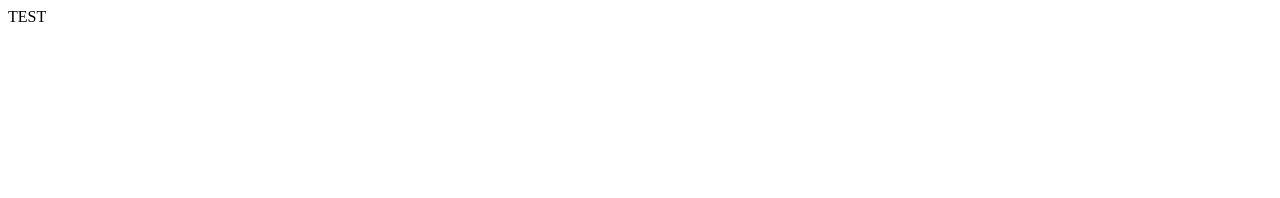
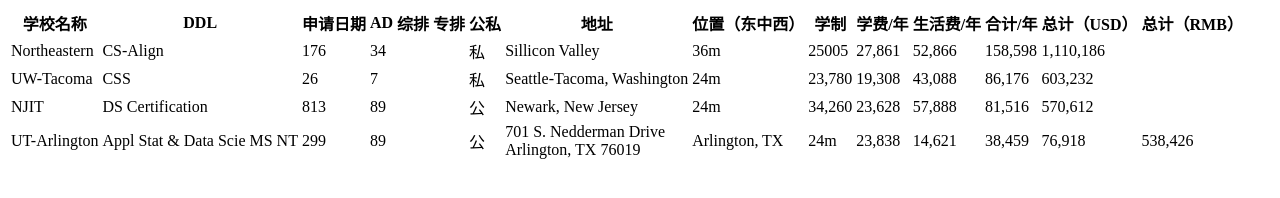
Before and after one commit to will-xia/about, a plain HTML site: page index.html in a window 1280 px wide. Drawn offline with Linux system fonts and the light colour scheme.

Commit message:
Update index.html

```diff
--- a/index.html
+++ b/index.html
@@ -1 +1,84 @@
-TEST
+<table>
+  <tr>
+    <th>学校名称</th>
+    <th>DDL</th>
+    <th>申请日期</th>
+    <th>AD</th>
+    <th>综排</th>
+    <th>专排</th>
+    <th>公私</th>
+    <th>地址</th>
+    <th>位置（东中西）</th>
+    <th>学制</th>
+    <th>学费/年</th>
+    <th>生活费/年</th>
+    <th>合计/年</th>
+    <th>总计（USD）</th>
+    <th>总计（RMB）</th>
+  </tr>
+  <tr>
+    <td>Northeastern</td>
+    <td>CS-Align</td>
+    <td>176</td>
+    <td>34</td>
+    <td></td>
+    <td></td>
+    <td>私</td>
+    <td>Sillicon Valley</td>
+    <td>36m</td>
+    <td>25005</td>
+    <td>27,861</td>
+    <td>52,866</td>
+    <td>158,598</td>
+    <td>1,110,186</td>
+  </tr>
+  <tr>
+    <td>UW-Tacoma</td>
+    <td>CSS</td>
+    <td>26</td>
+    <td>7</td>
+    <td></td>
+    <td></td>
+    <td>私</td>
+    <td>Seattle-Tacoma, Washington</td>
+    <td>24m</td>
+    <td>23,780</td>
+    <td>19,308</td>
+    <td>43,088</td>
+    <td>86,176</td>
+    <td>603,232</td>
+  </tr>
+  <tr>
+    <td>NJIT</td>
+    <td>DS Certification</td>
+    <td>813</td>
+    <td>89</td>
+    <td></td>
+    <td></td>
+    <td>公</td>
+    <td>Newark, New Jersey</td>
+    <td>24m</td>
+    <td>34,260</td>
+    <td>23,628</td>
+    <td>57,888</td>
+    <td>81,516</td>
+    <td>570,612</td>
+  </tr>
+  <tr>
+    <td>UT-Arlington</td>
+    <td>Appl Stat &amp; Data Scie MS NT</td>
+    <td>299</td>
+    <td>89</td>
+    <td></td>
+    <td></td>
+    <td>公</td>
+    <td>701 S. Nedderman Drive<br>Arlington, TX 76019</td>
+    <td>Arlington, TX</td>
+    <td>24m</td>
+    <td>23,838</td>
+    <td>14,621</td>
+    <td>38,459</td>
+    <td>76,918</td>
+    <td>538,426</td>
+  </tr>
+</table>
```
